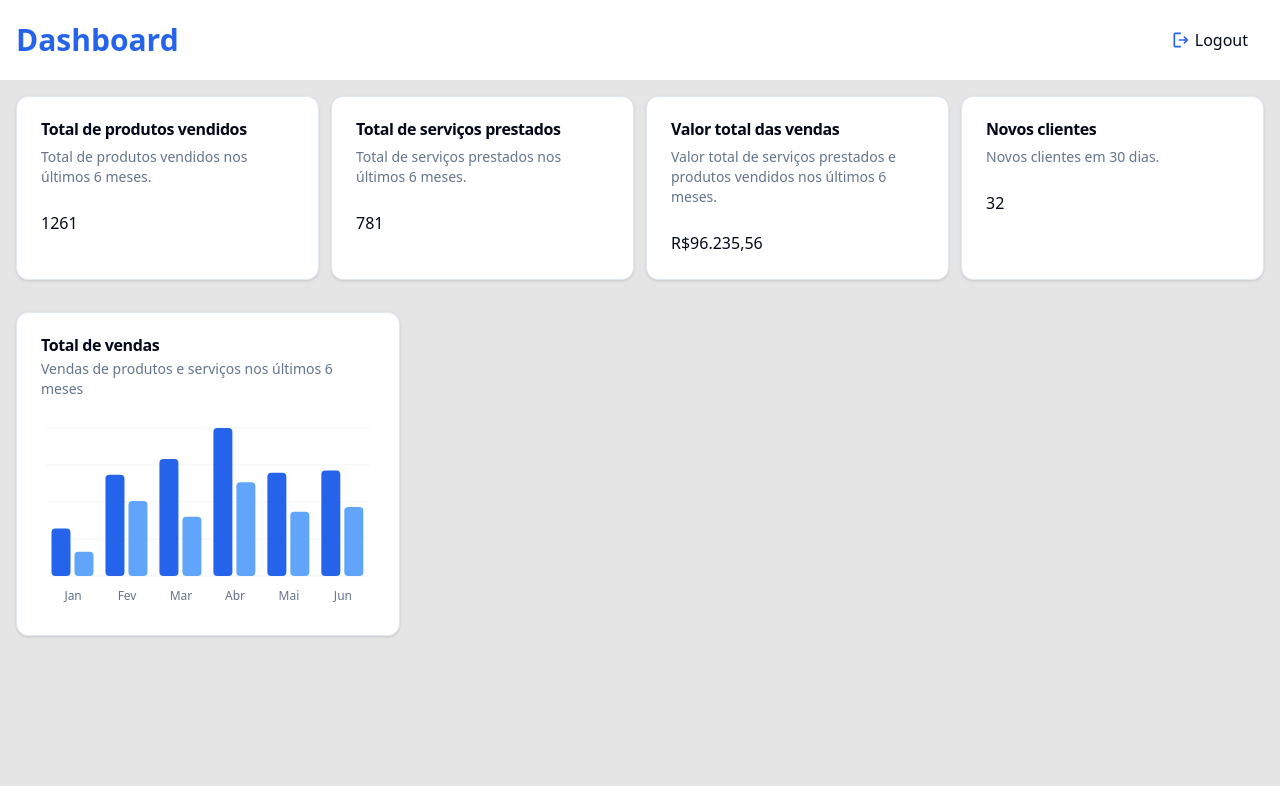
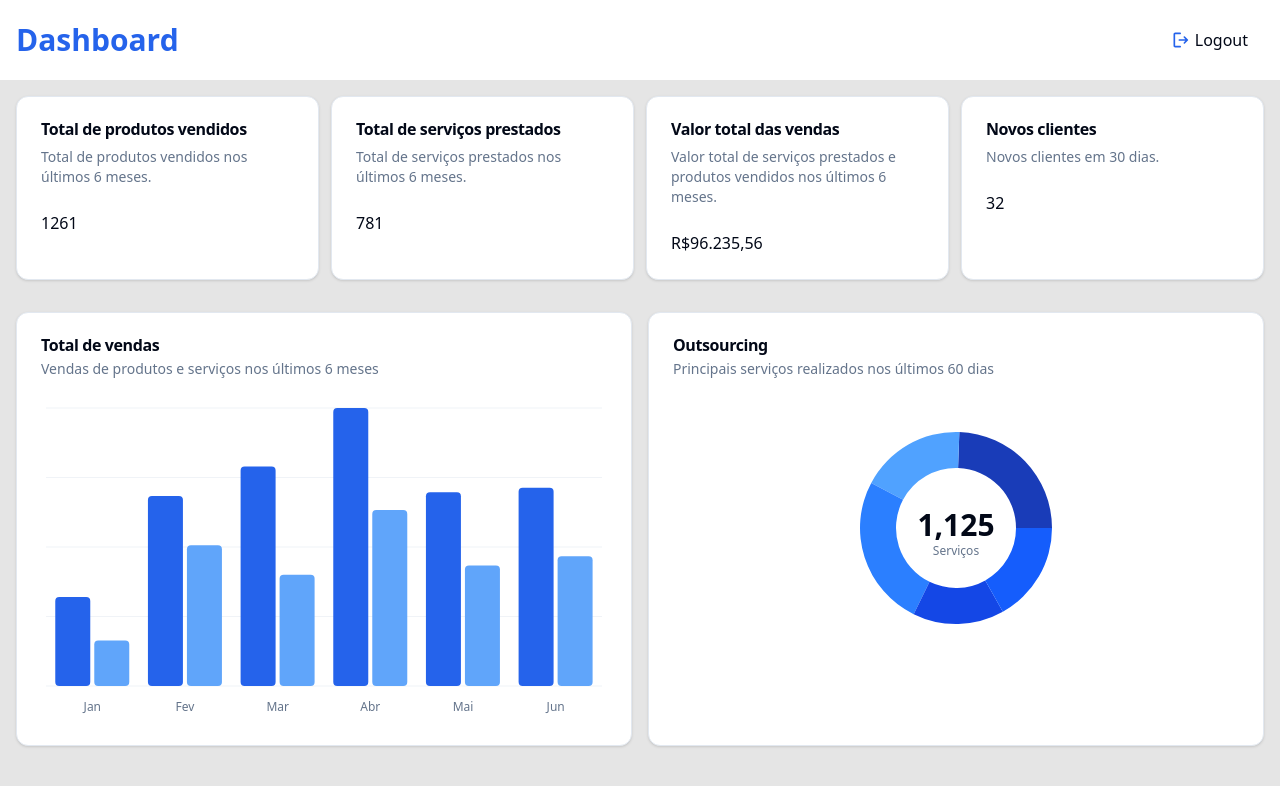
Before and after one commit to liviakobayashii/autenticacaoDeUsuarios, a Next.js app: page /dashboard in a window 1280 px wide. Shown: the top 786 px of the page. Built offline with nearby package versions, Linux system fonts and the light colour scheme; some icons are missing.

Commit message:
feat: criação do gráfico de donuts

```diff
--- a/src/app/dashboard/page.tsx
+++ b/src/app/dashboard/page.tsx
@@ -14,6 +14,7 @@ import {
 import { Bar, BarChart, CartesianGrid, XAxis } from "recharts";
 import { chartConfig, chartData } from "@/data/data-bar-chart";
 import ChartBar from "@/components/charts/bar";
+import { DonutChart } from "@/components/charts/donut";
 
 export default function Dashboard() {
   const router = useRouter();
@@ -65,15 +66,19 @@ export default function Dashboard() {
             content={32}
           />
         </section>
-        <section className="p-4">
-          <div className="h-96 w-96">
+        <section className=" grid grid-cols-2 gap-4 p-4">
           <CustomCard
             title="Total de vendas"
             description="Vendas de produtos e serviços nos últimos 6 meses"
           >
             <ChartBar />
           </CustomCard>
-          </div>
+          <CustomCard
+            title="Outsourcing"
+            description="Principais serviços realizados nos últimos 60 dias"
+          >
+            <DonutChart />
+          </CustomCard>
         </section>
       </main>
     </>
--- /dev/null
+++ b/src/components/charts/donut.tsx
@@ -0,0 +1,110 @@
+"use client";
+
+import * as React from "react";
+import { TrendingUp } from "lucide-react";
+import { Label, Pie, PieChart } from "recharts";
+
+import {
+  Card,
+  CardContent,
+  CardDescription,
+  CardFooter,
+  CardHeader,
+  CardTitle,
+} from "@/components/ui/card";
+import {
+  ChartConfig,
+  ChartContainer,
+  ChartTooltip,
+  ChartTooltipContent,
+} from "@/components/ui/chart";
+const chartData = [
+  { browser: "chrome", servicos: 275, fill: "#193CB8" },
+  { browser: "safari", servicos: 200, fill: "#50a2ff" },
+  { browser: "firefox", servicos: 287, fill: "#2b7fff" },
+  { browser: "edge", servicos: 173, fill: "#1447e6" },
+  { browser: "other", servicos: 190, fill: "#155dfc" },
+];
+
+const chartConfig = {
+  servicos: {
+    label: "Serviços",
+  },
+  chrome: {
+    label: "Chrome",
+    color: "hsl(var(--chart-1))",
+  },
+  safari: {
+    label: "Safari",
+    color: "hsl(var(--chart-2))",
+  },
+  firefox: {
+    label: "Firefox",
+    color: "hsl(var(--chart-3))",
+  },
+  edge: {
+    label: "Edge",
+    color: "hsl(var(--chart-4))",
+  },
+  other: {
+    label: "Other",
+    color: "hsl(var(--chart-5))",
+  },
+} satisfies ChartConfig;
+
+export function DonutChart() {
+  const totalServicos = React.useMemo(() => {
+    return chartData.reduce((acc, curr) => acc + curr.servicos, 0);
+  }, []);
+
+  return (
+    <ChartContainer
+      config={chartConfig}
+      className="mx-auto aspect-square max-h-[250px]"
+    >
+      <PieChart>
+        <ChartTooltip
+          cursor={false}
+          content={<ChartTooltipContent hideLabel />}
+        />
+        <Pie
+          data={chartData}
+          dataKey="servicos"
+          nameKey="browser"
+          innerRadius={60}
+          strokeWidth={5}
+        >
+          <Label
+            content={({ viewBox }) => {
+              if (viewBox && "cx" in viewBox && "cy" in viewBox) {
+                return (
+                  <text
+                    x={viewBox.cx}
+                    y={viewBox.cy}
+                    textAnchor="middle"
+                    dominantBaseline="middle"
+                  >
+                    <tspan
+                      x={viewBox.cx}
+                      y={viewBox.cy}
+                      className="fill-foreground text-3xl font-bold"
+                    >
+                      {totalServicos.toLocaleString()}
+                    </tspan>
+                    <tspan
+                      x={viewBox.cx}
+                      y={(viewBox.cy || 0) + 24}
+                      className="fill-muted-foreground"
+                    >
+                      Serviços
+                    </tspan>
+                  </text>
+                );
+              }
+            }}
+          />
+        </Pie>
+      </PieChart>
+    </ChartContainer>
+  );
+}
```
Lines whose indentation alone changed are shown as unchanged.
